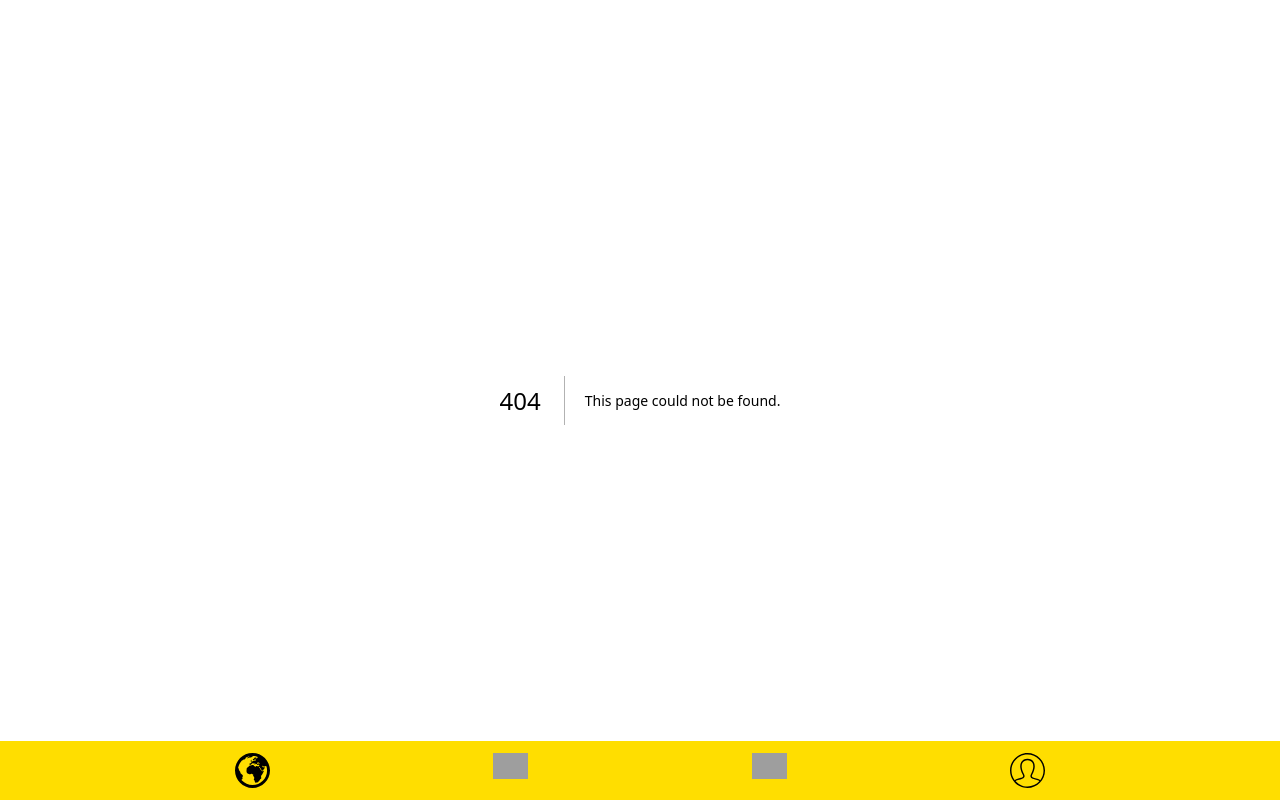
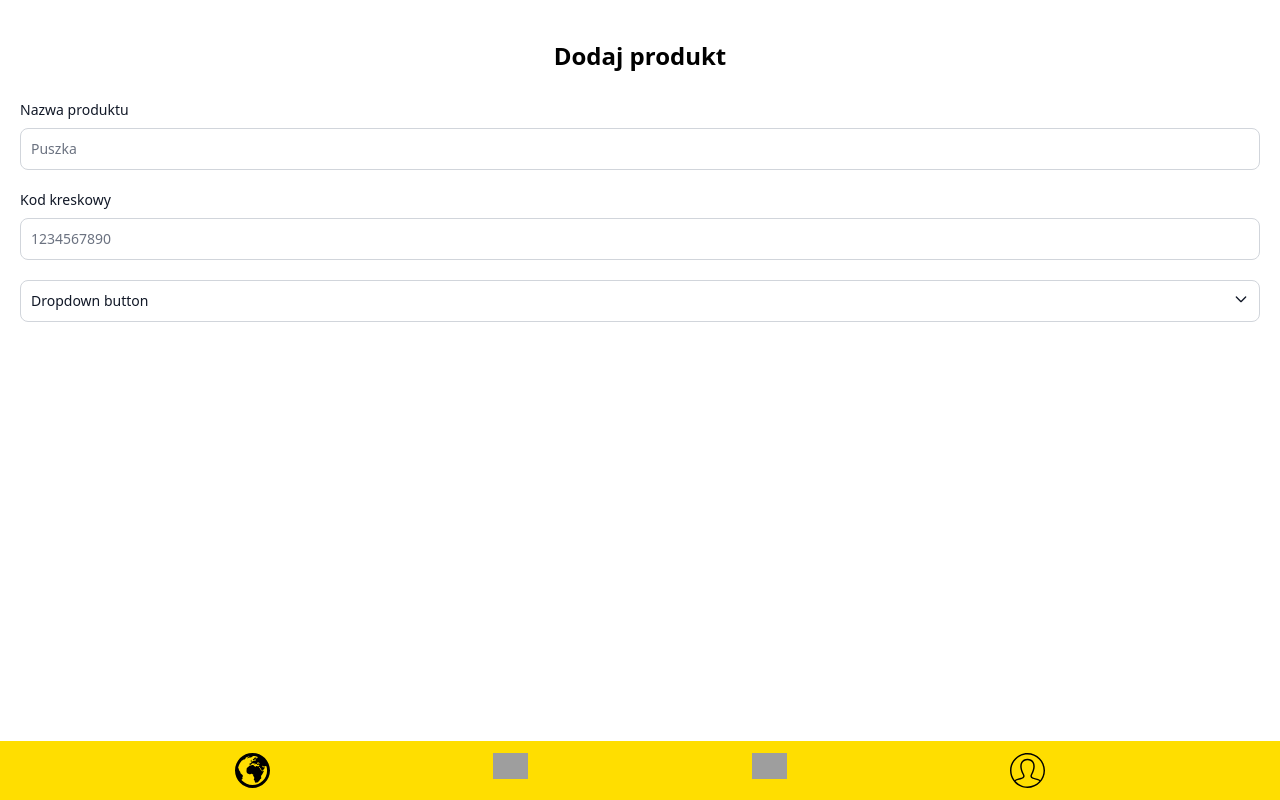
Before and after one commit to Stanlee77/beeco, a Next.js app: page /add-product in a window 1280 px wide. Before the commit this address had no page. Built offline with nearby package versions, Linux system fonts and the light colour scheme; no server answers; the database is empty; grey boxes are pictures that could not be loaded.

Commit message:
Save first draft of product  form

```diff
--- /dev/null
+++ b/app/add-product/page.tsx
@@ -0,0 +1,5 @@
+import AddProductForm from "../components/AddProductForm";
+
+export default async function AddProductPage() {
+  return <AddProductForm />;
+}
--- /dev/null
+++ b/app/api/get-materials/route.ts
@@ -0,0 +1,15 @@
+import clientPromise from "@/lib/mongodb";
+
+export async function GET(request: Request) {
+  try {
+    const client = await clientPromise;
+    const db = client.db("products");
+    const collection = db.collection("materials");
+    const dumpsters_location = await collection.find({}).toArray();
+
+    return new Response(JSON.stringify(dumpsters_location));
+  } catch (e: any) {
+    console.error(e);
+    throw new Error(e).message;
+  }
+}
--- /dev/null
+++ b/app/components/AddProductForm/AddProductForm.tsx
@@ -0,0 +1,116 @@
+"use client";
+
+import React, { useEffect, useState } from "react";
+
+export default async function AddProductForm() {
+  const [materials, setMaterials] = useState([]);
+  const [isVisible, setIsVisible] = useState(false);
+
+  const receivedMaterials = await fetch(
+    `${process.env.BASE_URI}/api/get-materials`
+  );
+
+  return (
+    <div className="pt-10  px-5 mb-[60px]">
+      <h1 className="text-2xl font-bold text-center mb-7">Dodaj produkt</h1>
+
+      <div className="mb-5">
+        <label
+          htmlFor="product-name"
+          className="block mb-2 text-sm font-medium text-gray-900 dark:text-white"
+        >
+          Nazwa produktu
+        </label>
+        <input
+          type="text"
+          id="product-name"
+          className=" border border-gray-300 text-gray-900 text-sm rounded-lg focus:ring-blue-500 focus:border-blue-500 block w-full p-2.5 dark:bg-gray-700 dark:border-gray-600 dark:placeholder-gray-400 dark:text-white dark:focus:ring-blue-500 dark:focus:border-blue-500"
+          placeholder="Puszka"
+          required
+        />
+      </div>
+      <div className="mb-5">
+        <label
+          htmlFor="barcode"
+          className="block mb-2 text-sm font-medium text-gray-900 dark:text-white"
+        >
+          Kod kreskowy
+        </label>
+        <input
+          type="text"
+          id="barcode"
+          className=" border border-gray-300 text-gray-900 text-sm rounded-lg focus:ring-blue-500 focus:border-blue-500 block w-full p-2.5 dark:bg-gray-700 dark:border-gray-600 dark:placeholder-gray-400 dark:text-white dark:focus:ring-blue-500 dark:focus:border-blue-500"
+          placeholder="1234567890"
+          required
+        />
+      </div>
+
+      <button
+        id="dropdownDefaultButton"
+        data-dropdown-toggle="dropdown"
+        className="border border-gray-300 text-gray-900 text-sm rounded-lg focus:ring-blue-500 focus:border-blue-500 inline-flex justify-between w-full p-2.5 dark:bg-gray-700 dark:border-gray-600 dark:placeholder-gray-400 dark:text-white dark:focus:ring-blue-500 dark:focus:border-blue-500"
+        type="button"
+      >
+        Dropdown button{" "}
+        <svg
+          className="w-4 h-4 ml-2"
+          aria-hidden="true"
+          fill="none"
+          stroke="currentColor"
+          viewBox="0 0 24 24"
+          xmlns="http://www.w3.org/2000/svg"
+        >
+          <path
+            strokeLinecap="round"
+            strokeLinejoin="round"
+            strokeWidth={2}
+            d="M19 9l-7 7-7-7"
+          ></path>
+        </svg>
+      </button>
+      <div
+        id="dropdown"
+        className="z-1 relative"
+        style={{ display: isVisible ? "block" : "none" }}
+      >
+        <ul
+          className="py-2 text-sm text-gray-700 dark:text-gray-200 absolute bg-white divide-y divide-gray-100 rounded-lg shadow w-full dark:bg-gray-700"
+          aria-labelledby="dropdownDefaultButton"
+        >
+          <li>
+            <a
+              href="#"
+              className="block px-4 py-2 hover:bg-gray-100 dark:hover:bg-gray-600 dark:hover:text-white"
+            >
+              Dashboard
+            </a>
+          </li>
+          <li>
+            <a
+              href="#"
+              className="block px-4 py-2 hover:bg-gray-100 dark:hover:bg-gray-600 dark:hover:text-white"
+            >
+              Settings
+            </a>
+          </li>
+          <li>
+            <a
+              href="#"
+              className="block px-4 py-2 hover:bg-gray-100 dark:hover:bg-gray-600 dark:hover:text-white"
+            >
+              Earnings
+            </a>
+          </li>
+          <li>
+            <a
+              href="#"
+              className="block px-4 py-2 hover:bg-gray-100 dark:hover:bg-gray-600 dark:hover:text-white"
+            >
+              Sign out
+            </a>
+          </li>
+        </ul>
+      </div>
+    </div>
+  );
+}
--- /dev/null
+++ b/app/components/AddProductForm/index.ts
@@ -0,0 +1,3 @@
+import AddProductForm from "./AddProductForm";
+
+export default AddProductForm;
--- /dev/null
+++ b/app/components/BaseDropDown/BaseDropDown.tsx
@@ -0,0 +1,63 @@
+"use client";
+
+import React, { useState } from "react";
+import { PolishTrashType, TrashType } from "@/app/types";
+export default function BaseDropDown() {
+  const [isVisible, setIsVisible] = useState(false);
+  const [selectedValue, setSelectedValue] = useState("");
+
+  return (
+    <>
+      <button
+        id="dropdownDefaultButton"
+        data-dropdown-toggle="dropdown"
+        className="flex justify-between border border-gray-300 text-gray-900 text-sm rounded-lg focus:ring-blue-500 focus:border-blue-500 w-full p-2.5 dark:bg-gray-700 dark:border-gray-600 dark:placeholder-gray-400 dark:text-white dark:focus:ring-blue-500 dark:focus:border-blue-500"
+        type="button"
+        onClick={() => setIsVisible(!isVisible)}
+      >
+        {selectedValue
+          ? `Wybrany materiał: ${PolishTrashType[selectedValue as TrashType]}`
+          : "Wybierz materiał"}
+        <svg
+          className="w-4 h-4 ml-2"
+          aria-hidden="true"
+          fill="none"
+          stroke="currentColor"
+          viewBox="0 0 24 24"
+          xmlns="http://www.w3.org/2000/svg"
+        >
+          <path
+            strokeLinecap="round"
+            strokeLinejoin="round"
+            strokeWidth={2}
+            d="M19 9l-7 7-7-7"
+          ></path>
+        </svg>
+      </button>
+      <div
+        id="dropdown"
+        className="z-1 hidden bg-white divide-y divide-gray-100 rounded-lg shadow w-full dark:bg-gray-700 relative"
+      >
+        <ul
+          className="py-2 text-sm text-gray-700 dark:text-gray-200 w-full absolute"
+          aria-labelledby="dropdownDefaultButton"
+          style={{ display: isVisible ? "block" : "none" }}
+        >
+          {Object.keys(PolishTrashType).map((trashType) => (
+            <li>
+              <button
+                className="block px-4 py-2 hover:bg-gray-100 dark:hover:bg-gray-600 dark:hover:text-white w-full text-start"
+                onClick={() => {
+                  setSelectedValue(trashType);
+                  setIsVisible(false);
+                }}
+              >
+                {PolishTrashType[trashType as TrashType]}
+              </button>
+            </li>
+          ))}
+        </ul>
+      </div>
+    </>
+  );
+}
--- /dev/null
+++ b/app/components/BaseDropDown/index.ts
@@ -0,0 +1,3 @@
+import BaseDropDown from "./BaseDropDown";
+
+export default BaseDropDown;
--- a/app/page.tsx
+++ b/app/page.tsx
@@ -9,6 +9,7 @@ import { TrashColor, TrashType } from "./types";
 import { Item } from "./types";
 import Layout from "./components/layout/layout";
 import If from "./components/If";
+import Link from "next/link";
 
 export default function Home() {
   const [search, setSearch] = useState("");
@@ -39,13 +40,23 @@ export default function Home() {
     </li>
   ));
 
-  const itemsNotFound = <p className="text-center"></p>;
+  const itemsNotFound = (
+    <div className="text-center">
+      <p className="mb-4">Brak produktów!</p>
+      <Link
+        href="/add-product"
+        className="font-bold py-2 px-4 bg-primary text-black"
+      >
+        Dodaj produkt
+      </Link>
+    </div>
+  );
 
   return (
     <Layout>
       <div className="p-4 h-[90%]">
         <Searchbar handleSearch={handleSearch} value={search} />
-        <ul className="max-h-[90%] overflow-scroll rounded-lg">
+        <ul className="max-h-[90%] min-h-[100px] overflow-scroll rounded-lg">
           <If
             condition={filteredCards.length > 0}
             elseComponent={itemsNotFound}
```
Also changed, not shown: 1 other file (tests, documents, lock files or other folders).
